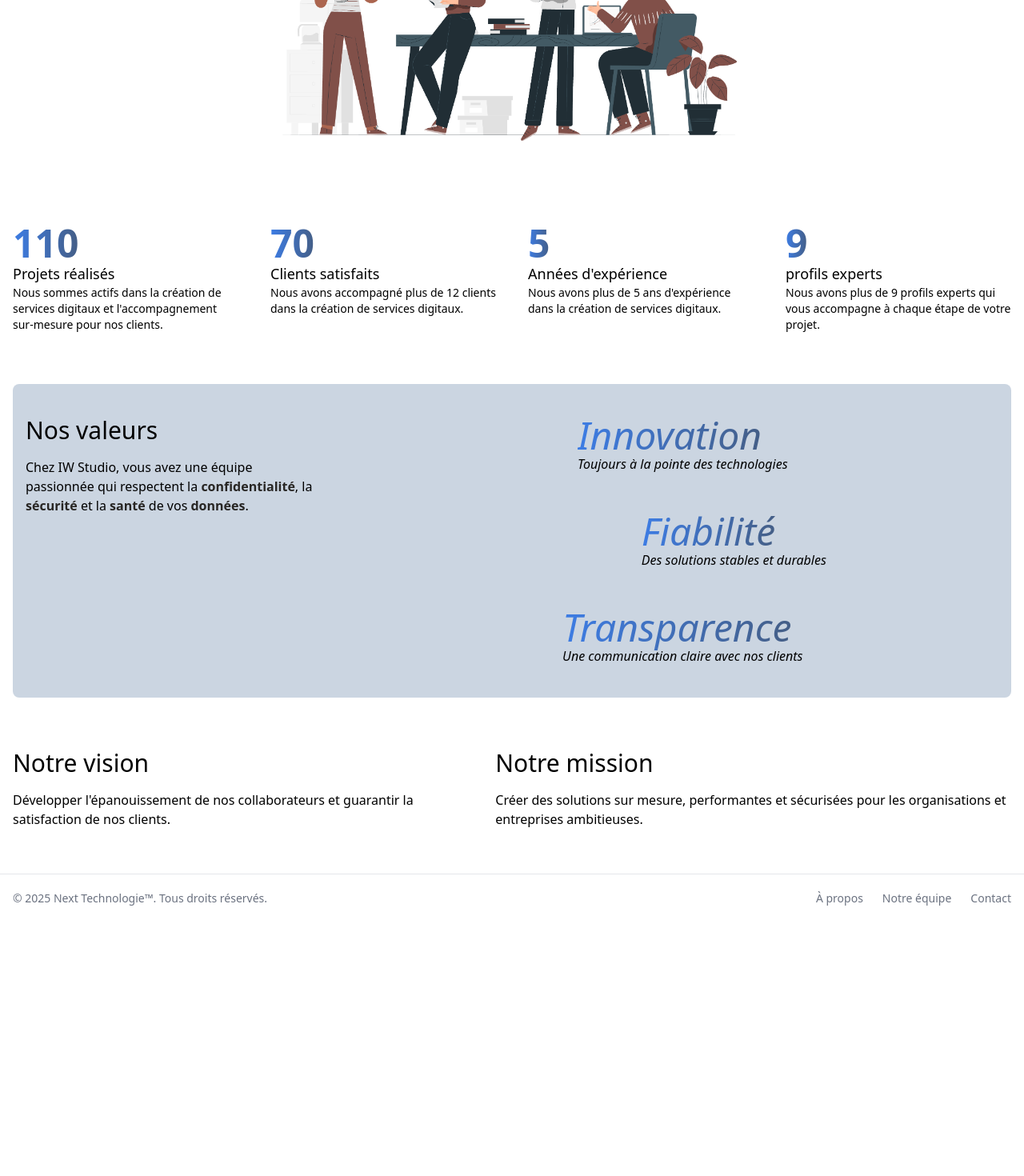
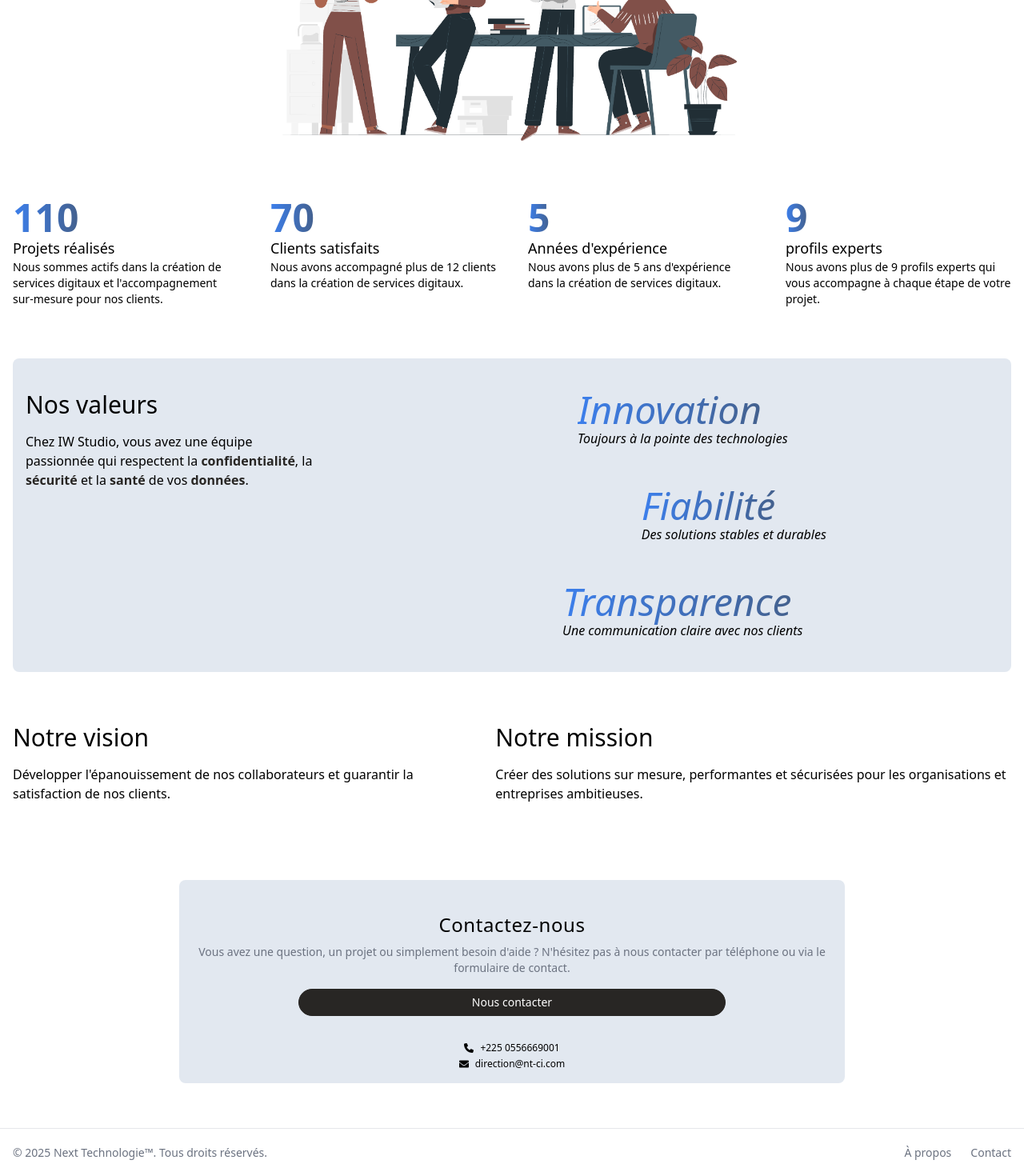
Before and after one commit to DaniOmer/next-technologie, a React (Vite) app: page /about-us in a window 1280 px wide. Shown: the part 523-1993 px from the top of the page at 80% size. Before the commit the page ends 1675 px from the top, so only its background shows below. Built offline with nearby package versions, Linux system fonts and the light colour scheme.

Commit message:
Added contact form to about page

```diff
--- a/src/App.jsx
+++ b/src/App.jsx
@@ -16,7 +16,7 @@ function App() {
           <Route path="/" element={<MainLayout />}>
             <Route path="" element={<Homepage />} />
             <Route path="/about-us" element={<About />} />
-            <Route path="/our-team" element={<Team />} />
+            {/* <Route path="/our-team" element={<Team />} /> */}
             <Route path="/our-expertises" element={<Expertises />} />
             <Route path="/our-work" element={<Work />} />
             <Route path="*" element={<PageNotFound />} />
--- a/src/components/Footer.jsx
+++ b/src/components/Footer.jsx
@@ -22,11 +22,11 @@ function Footer() {
               À propos
             </Link>
           </li>
-          <li>
+          {/* <li>
             <Link to="/our-team" className="hover:underline me-4 md:me-6">
               Notre équipe
             </Link>
-          </li>
+          </li> */}
           <li>
             <button className="hover:underline" onClick={() => setIsOpen(true)}>
               Contact
--- a/src/pages/About.jsx
+++ b/src/pages/About.jsx
@@ -1,7 +1,13 @@
+import { useState } from "react";
+
 import TextGradient from "../components/TextGradient";
 import OfficeImage from "../assets/office.png";
+import ContactUs from "../components/ContactUs";
+import ContactFormModal from "../components/ContactFormModal";
 
 function About() {
+  const [isOpen, setIsOpen] = useState(false);
+
   return (
     <div className="mt-28 mb-10 lg:mt-32">
       {/* Hero section */}
@@ -30,7 +36,7 @@ function About() {
       </section>
 
       {/* Experiences */}
-      <section className="mt-8 md:mt-16">
+      <section className="mt-8">
         <div className="grid grid-cols-1 sm:grid-cols-2 xl:grid-cols-4 gap-10">
           <div className="text-center sm:text-left">
             <p className="text-3xl md:text-4xl lg:text-5xl font-bold">
@@ -84,7 +90,7 @@ function About() {
       </section>
 
       {/* What we valuable ? */}
-      <section className="mt-8 md:mt-16 bg-slate-300 px-4 py-6 md:py-10 rounded-lg">
+      <section className="mt-8 md:mt-16 bg-slate-200 px-4 py-6 md:py-10 rounded-lg">
         <div className="grid grid-cols-1 md:grid-cols-3 gap-6 md:gap-10 lg:gap-16">
           <div>
             <h2 className="text-2xl md:text-3xl font-medium mb-4">
@@ -153,6 +159,14 @@ function About() {
           </div>
         </div>
       </section>
+
+      {/* Contact us */}
+      <div className="mt-8 md:mt-24">
+        <ContactUs setIsOpen={setIsOpen} />
+      </div>
+
+      {/* Modal Contact */}
+      <ContactFormModal isOpen={isOpen} setIsOpen={setIsOpen} />
     </div>
   );
 }
```
